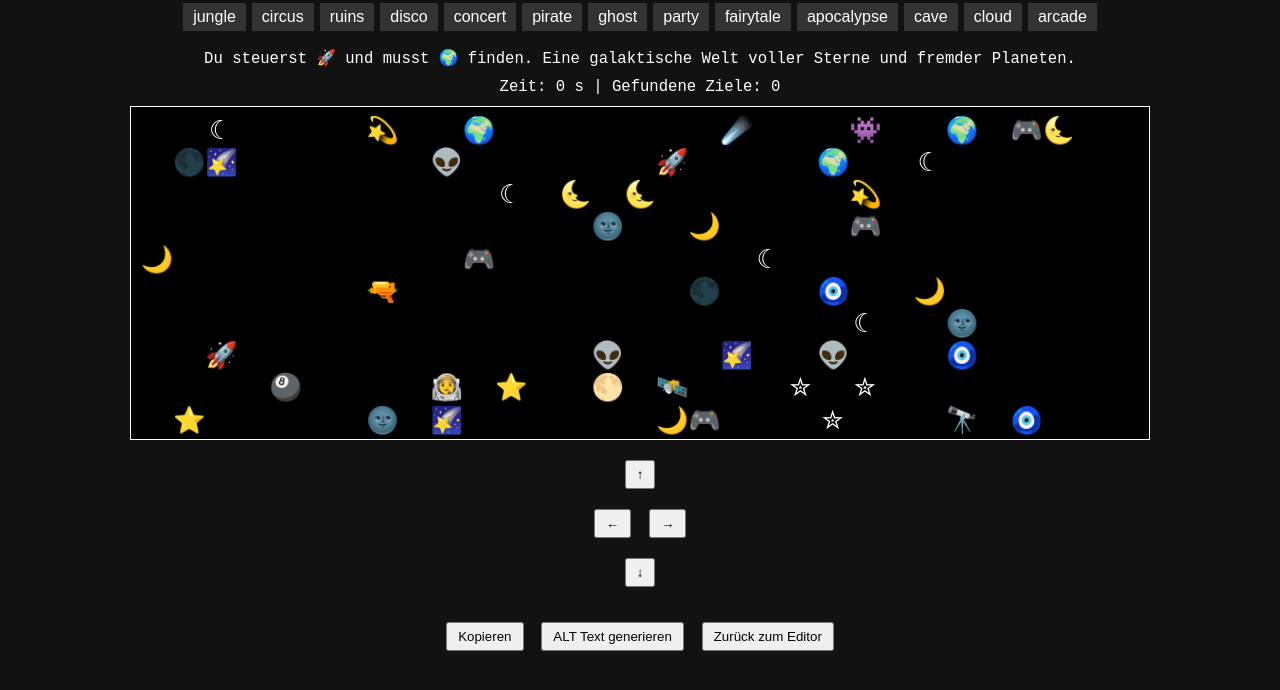
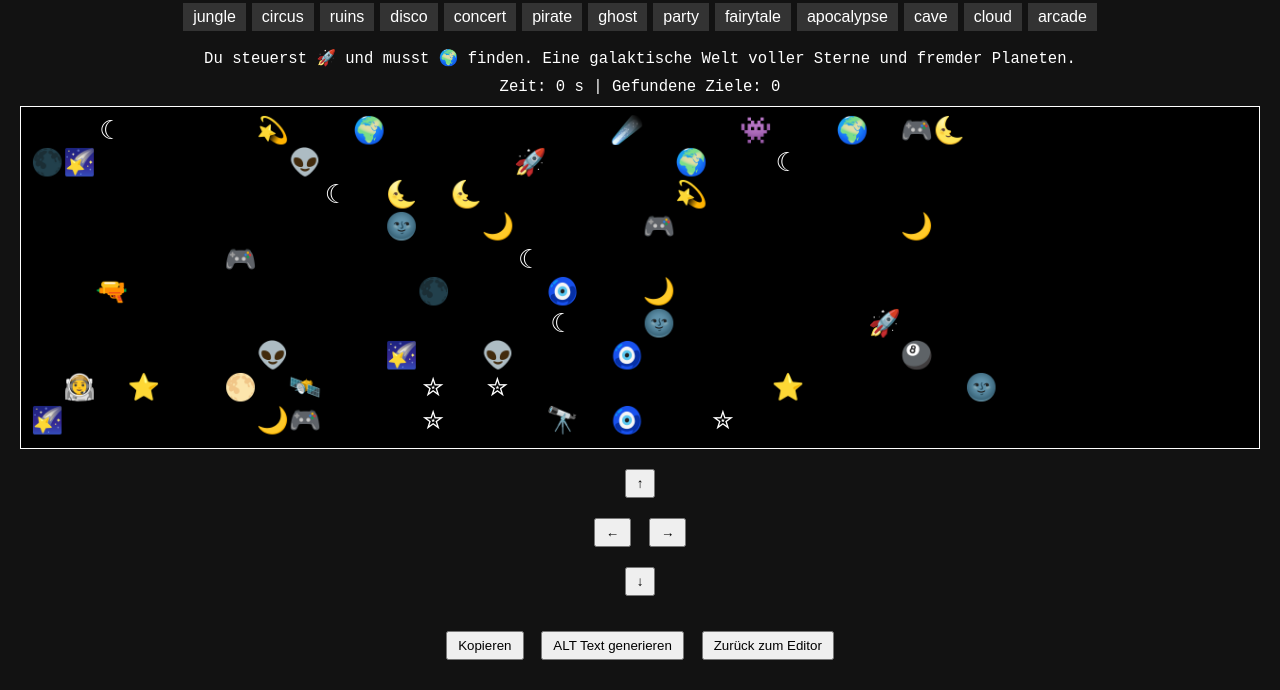
Before and after one commit to marsrakete/marsrakete.github.io, a plain HTML site: page Weltengenerator_Mit_Spiel.html in a window 1280 px wide. Shown: the part 119-809 px from the top of the page. Drawn offline with Linux system fonts and the light colour scheme.

Commit message:
Update Weltengenerator_Mit_Spiel.html

```diff
--- a/Weltengenerator_Mit_Spiel.html
+++ b/Weltengenerator_Mit_Spiel.html
@@ -2,7 +2,6 @@
 <html lang="de">
 <head>
   <meta charset="UTF-8">
-  <!-- Deaktiviert das Zoomen auf mobilen Geräten -->
   <meta name="viewport" content="width=device-width, initial-scale=1.0, maximum-scale=1.0, user-scalable=no">
   <title>Weltengenerator mit Spiel</title>
   <style>
@@ -14,22 +13,20 @@
       margin: 0;
       padding: 20px;
     }
-    /* Gleiche Maße für das visuelle Raster: 64ch breit, 12em hoch (wie im Editor) */
+    /* Raster: 30 Spalten à 2ch und 10 Zeilen à 2ch – konsistent mit dem Editor */
     #output {
       display: grid;
       grid-template-columns: repeat(30, 2ch);
+      grid-template-rows: repeat(10, 2ch);
       gap: 1px;
-      width: 64ch;
-      height: 12em;
       background: black;
       padding: 10px;
       border: 1px solid white;
       margin: 10px auto;
-      overflow: hidden;
       font-size: 2em;
       line-height: 1.2em;
     }
-    /* Button-Leiste zur Weltauswahl */
+    /* Welt-Buttons zur Auswahl */
     #worldButtons {
       margin-bottom: 15px;
     }
@@ -71,7 +68,7 @@
 <body>
   <h1>Weltengenerator mit Spiel</h1>
 
-  <!-- Welt-Buttons für die Weltauswahl -->
+  <!-- Weltauswahl via Buttons -->
   <div id="worldButtons"></div>
 
   <div id="gameInfo"></div>
@@ -106,7 +103,7 @@
     let timerInterval = null;
     let lastWorldType = "galaxy";
 
-    // Füllt #worldButtons mit Buttons für jede Welt
+    // Füllt die Welt-Buttons
     function populateWorldButtons() {
       const container = document.getElementById("worldButtons");
       container.innerHTML = "";
@@ -129,7 +126,6 @@
       });
     }
 
-    // Aktualisiert die Spielinfo (Spieler, Ziel und Beschreibung) basierend auf worldData
     function updateGameInfo() {
       const currentWorld = worldData[lastWorldType];
       document.getElementById("gameInfo").innerText =
@@ -137,7 +133,7 @@
         currentWorld.description;
     }
 
-    // Initialisiert gameGrid als 2D-Array und erzeugt das Raster (#output)
+    // Initialisiert ein leeres Raster (30x10)
     function initGrid() {
       gameGrid = [];
       const output = document.getElementById("output");
@@ -151,26 +147,23 @@
           cell.dataset.row = r;
           cell.dataset.col = c;
           cell.textContent = " ";
-          cell.addEventListener("click", () => {
-            // Im Spiel-Editor wird per Klick nichts gesetzt – der Spieler wird mit Pfeiltasten gesteuert
-          });
           output.appendChild(cell);
         }
         gameGrid.push(row);
       }
     }
 
-    // Rendert das Raster in #output
+    // Rendert das Raster anhand von gameGrid
     function renderGameGrid() {
-      let outputHTML = "";
-      for (let i = 0; i < height; i++) {
-        let rowStr = "";
-        for (let j = 0; j < width; j++) {
-          rowStr += `<span class="cell">${gameGrid[i][j]}</span>`;
+      const cells = document.querySelectorAll("#output .cell");
+      for (let r = 0; r < height; r++) {
+        for (let c = 0; c < width; c++) {
+          const index = r * width + c;
+          if (cells[index]) {
+            cells[index].textContent = gameGrid[r][c];
+          }
         }
-        outputHTML += rowStr + "<br>";
       }
-      document.getElementById("output").innerHTML = outputHTML;
     }
 
     function updateTimer() {
@@ -178,7 +171,7 @@
       document.getElementById("timerDisplay").innerText = "Zeit: " + seconds + " s";
     }
 
-    // Generiert das Spielfeld zufällig basierend auf der aktuell gewählten Welt
+    // Generiert ein Raster basierend auf der aktuell gewählten Welt
     function generateWorld() {
       clearInterval(timerInterval);
       timerInterval = null;
@@ -186,14 +179,12 @@
       foundCount = 0;
 
       const currentWorld = worldData[lastWorldType];
-
-      // Initialisiere gameGrid als leeres 2D-Array
+      // Initialisiere gameGrid
       gameGrid = [];
       for (let i = 0; i < height; i++) {
         gameGrid.push(Array(width).fill(" "));
       }
 
-      // Platziere zufällig maxSymbolCount Symbole aus symbols + rare
       const symbolsPool = currentWorld.symbols.concat(currentWorld.rare);
       for (let i = 0; i < maxSymbolCount; i++) {
         let x, y;
@@ -205,13 +196,11 @@
         gameGrid[y][x] = symbol;
       }
 
-      // Platziere optional ein "bottom"-Symbol in der untersten Zeile
       if (currentWorld.bottom.length > 0) {
         const x = Math.floor(Math.random() * width);
         gameGrid[height - 1][x] = currentWorld.bottom[Math.floor(Math.random() * currentWorld.bottom.length)];
       }
 
-      // Stelle sicher, dass mindestens ein Ziel vorhanden ist
       const currentGame = { player: currentWorld.player, target: currentWorld.target };
       initialTargetCount = gameGrid.flat().filter(cell => cell === currentGame.target).length;
       if (initialTargetCount === 0) {
@@ -228,7 +217,6 @@
         }
       }
 
-      // Füge den Spieler hinzu – falls er noch nicht vorhanden
       if (!gameGrid.flat().includes(currentGame.player)) {
         let freeCells = [];
         for (let i = 0; i < height; i++) {
@@ -243,7 +231,6 @@
           playerY = pos.y;
         }
       } else {
-        // Falls bereits vorhanden, ermittle die Position
         let found = false;
         for (let i = 0; i < height && !found; i++) {
           for (let j = 0; j < width; j++) {
@@ -261,7 +248,7 @@
       renderGameGrid();
     }
 
-    // Bewegt den Spieler; beim Erreichen eines Ziel-Symbols wird dieses entfernt
+    // Bewegt den Spieler; erreicht er ein Ziel, wird dieses entfernt
     function movePlayer(dx, dy) {
       if (!timerStart) {
         timerStart = Date.now();
@@ -281,12 +268,10 @@
           playPewSound();
           foundCount++;
           document.getElementById("foundCount").innerText = "Gefundene Ziele: " + foundCount;
-          // Das Zielfeld wird nicht mehr wiederbefüllt – es verschwindet
+          // Ziel wird entfernt, also " "
           gameGrid[newY][newX] = " ";
         }
-        // Alte Position des Spielers löschen
         gameGrid[playerY][playerX] = " ";
-        // Spieler an neuer Position setzen
         gameGrid[newY][newX] = currentGame.player;
         playerX = newX;
         playerY = newY;
@@ -296,18 +281,17 @@
       }
     }
 
-    // Kopierfunktion (falls benötigt)
+    // Kopierfunktion (hier als Platzhalter)
     function copyToClipboard() {
-      // Hier nicht implementiert, da kein Textfeld mehr existiert
       alert("Diese Funktion ist in dieser Version deaktiviert.");
     }
 
-    // Generiert ALT-Text unter Verwendung der currentWorld.description
+    // Generiert ALT-Text unter Verwendung der worldData.description
     function generateAltText() {
       const currentWorld = worldData[lastWorldType];
       const desc = currentWorld.description || lastWorldType;
       let altText = "Alternativtext: Dieses Bild zeigt eine " + desc +
-        " Welt, erstellt mit dem Weltengenerator. Das Spielfeld hat " + height + " Zeilen und " + width + " Spalten.";
+        " Welt, erstellt mit dem Weltengenerator. Das Spielfeld umfasst " + height + " Zeilen und " + width + " Spalten.";
       navigator.clipboard.writeText(altText)
         .then(() => alert("ALT Text kopiert!"))
         .catch(err => alert("Fehler beim Kopieren des ALT Texts: " + err));
@@ -333,18 +317,16 @@
         const currentWorld = worldData[lastWorldType];
         const currentGame = { player: currentWorld.player, target: currentWorld.target };
         initialTargetCount = gameGrid.flat().filter(cell => cell === currentGame.target).length;
-        // Prüfe, ob die Spielfigur im geladenen Grid vorhanden ist – falls nicht, zeige eine Warnung
         if (!gameGrid.flat().includes(currentGame.player)) {
           alert("Hinweis: Das Spielersymbol (" + currentGame.player + ") wurde im geladenen Grid nicht gefunden.");
         } else {
-          // Ermittle Spielerposition anhand des Grids
-          let foundPlayer = false;
-          for (let i = 0; i < height && !foundPlayer; i++) {
+          let found = false;
+          for (let i = 0; i < height && !found; i++) {
             for (let j = 0; j < width; j++) {
               if (gameGrid[i][j] === currentGame.player) {
                 playerX = j;
                 playerY = i;
-                foundPlayer = true;
+                found = true;
                 break;
               }
             }
@@ -357,7 +339,7 @@
       }
     }
 
-    // Übergibt Parameter (welt, grid) zurück an den Editor
+    // Übergibt Parameter an welten_editor.html
     function transferToEditor() {
       const params = new URLSearchParams();
       params.set("world", encodeURIComponent(lastWorldType));
@@ -365,9 +347,6 @@
       params.set("grid", encodeURIComponent(gridText));
       window.location.href = "welten_editor.html?" + params.toString();
     }
-
-    // Sound-Funktionen (angenommen, worldData.js liefert playPewSound und playPowSound)
-    // Falls hier benötigt, werden die aus worldData.js genutzt.
 
     window.addEventListener("load", () => {
       populateWorldButtons();
@@ -391,7 +370,7 @@
 
     document.getElementById("transferToEditor").addEventListener("click", transferToEditor);
     document.getElementById("generateAltText").addEventListener("click", generateAltText);
-    document.getElementById("copyToClipboard").addEventListener("click", copyToClipboard);
+    document.getElementById("copyToClipboard") && document.getElementById("copyToClipboard").addEventListener("click", copyToClipboard);
   </script>
 </body>
 </html>
```
